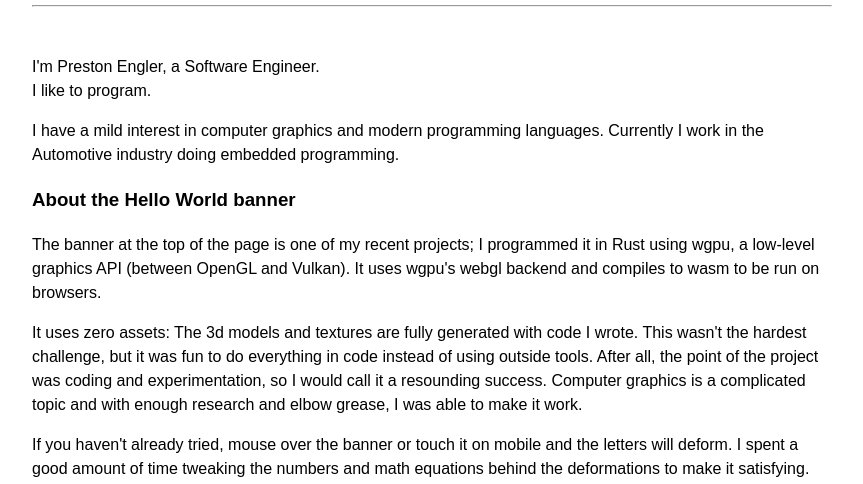
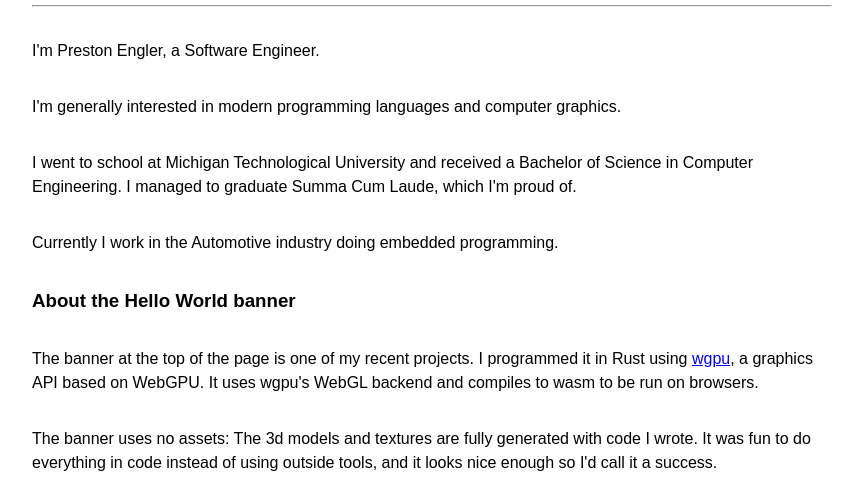
Before and after one commit to Pengler38/Pengler38.github.io, a plain HTML site: page index.html in a window 1280 px wide. Shown: the part 468-952 px from the top of the page, without its empty margins (208-1071 px from the left). Drawn offline with Linux system fonts and the light colour scheme.

Commit message:
Edit content and add css for <p> tag

```diff
--- a/index.html
+++ b/index.html
@@ -18,24 +18,28 @@
   <hr>
   <h1>About Me</h1>
   <hr>
-  <br>
-  <p>I'm Preston Engler, a Software Engineer.<br> I like to program.</p>
-  <p>I have a mild interest in computer graphics and modern programming languages. Currently I work in the Automotive industry doing embedded programming.</p>
+  <p>I'm Preston Engler, a Software Engineer.</p>
+  <p>I'm generally interested in modern programming languages and computer graphics.</p>
+  <p>
+    I went to school at Michigan Technological University and received a Bachelor of Science in Computer Engineering. I managed to
+    graduate Summa Cum Laude, which I'm proud of.
+  </p>
+  <p>
+    Currently I work in the Automotive industry doing embedded programming.
+  </p>
   <h3>About the Hello World banner</h3>
   <p>
-    The banner at the top of the page is one of my recent projects; I programmed it in Rust
-    using wgpu, a low-level graphics API (between OpenGL and Vulkan). It uses wgpu's webgl backend and compiles to wasm to be run on browsers.
+    The banner at the top of the page is one of my recent projects. I programmed it in Rust
+    using <a href="https://wgpu.rs/">wgpu</a>, a graphics API based on WebGPU. It uses wgpu's WebGL backend and compiles
+    to wasm to be run on browsers.
   </p>
   <p>
-    It uses zero assets: The 3d models and textures are fully generated with code I wrote. This wasn't the hardest challenge, but it was
-    fun to do everything in code instead of using outside tools. After all, the point of the project was coding and experimentation, so I would call it a
-    resounding success. Computer graphics is a complicated topic and with enough research and elbow grease, I was able to make it work.
+    The banner uses no assets: The 3d models and textures are fully generated with code I wrote. It was fun to do everything in code
+    instead of using outside tools, and it looks nice enough so I'd call it a success.
   </p>
   <p>
-    If you haven't already tried, mouse over the banner or touch it on mobile and the letters will deform. I spent a good amount of time tweaking
-    the numbers and math equations behind the deformations to make it satisfying.
+    And if you haven't already tried, mouse over the banner and the letters will deform, this works on mobile too.
   </p>
-  <br>
   <hr>
   <p>If you're interested in my resume, or just want to send a message, feel free to email me at <a href="mailto:pengler44@gmail.com">pengler44@gmail.com</a></p>
   <a href="https://github.com/Pengler38">Github</a>
--- a/styles.css
+++ b/styles.css
@@ -24,3 +24,7 @@ h1 {
 #linecount_element {
   font-size: 12px;
 }
+
+p {
+  margin: 2em 0;
+}
```
